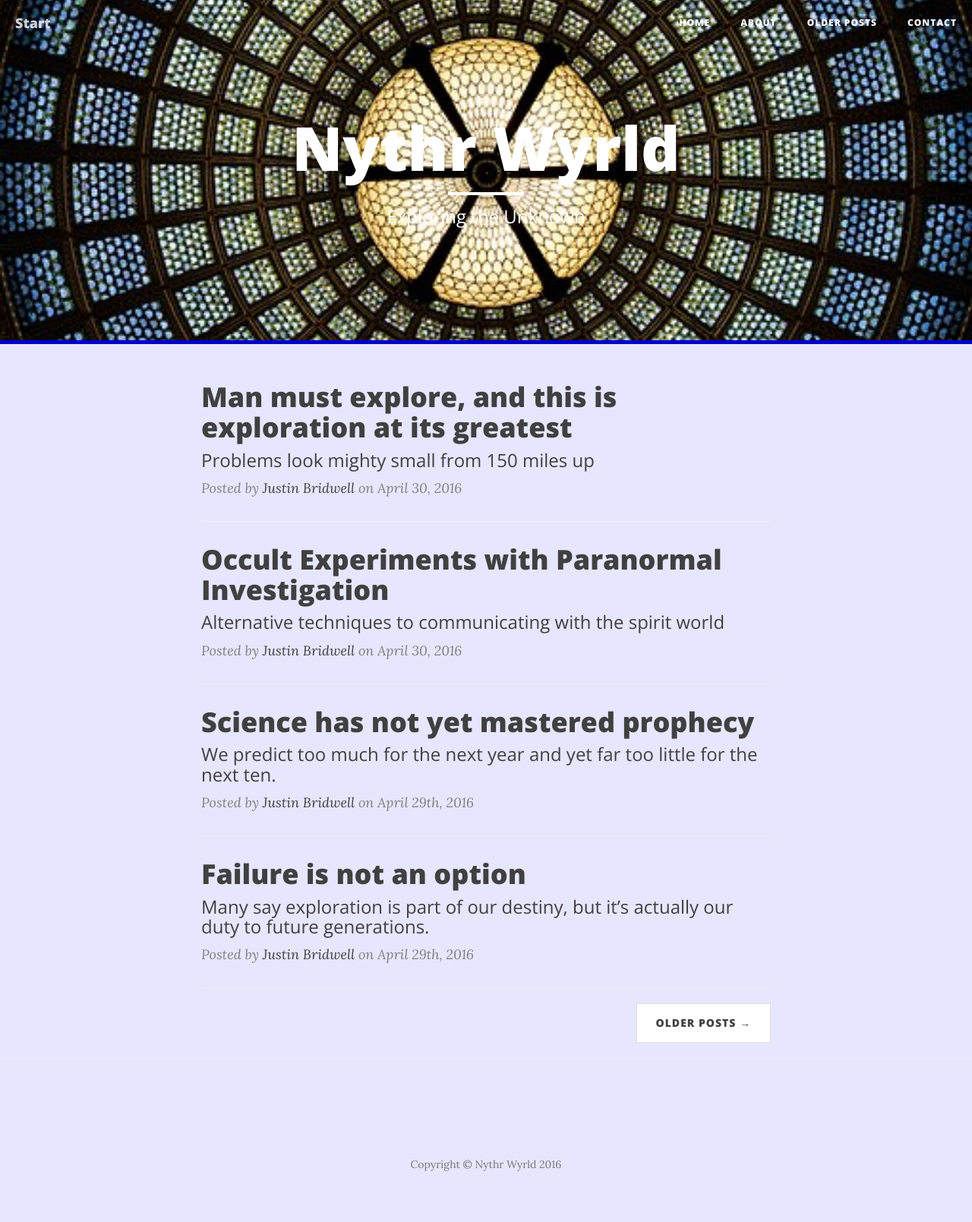
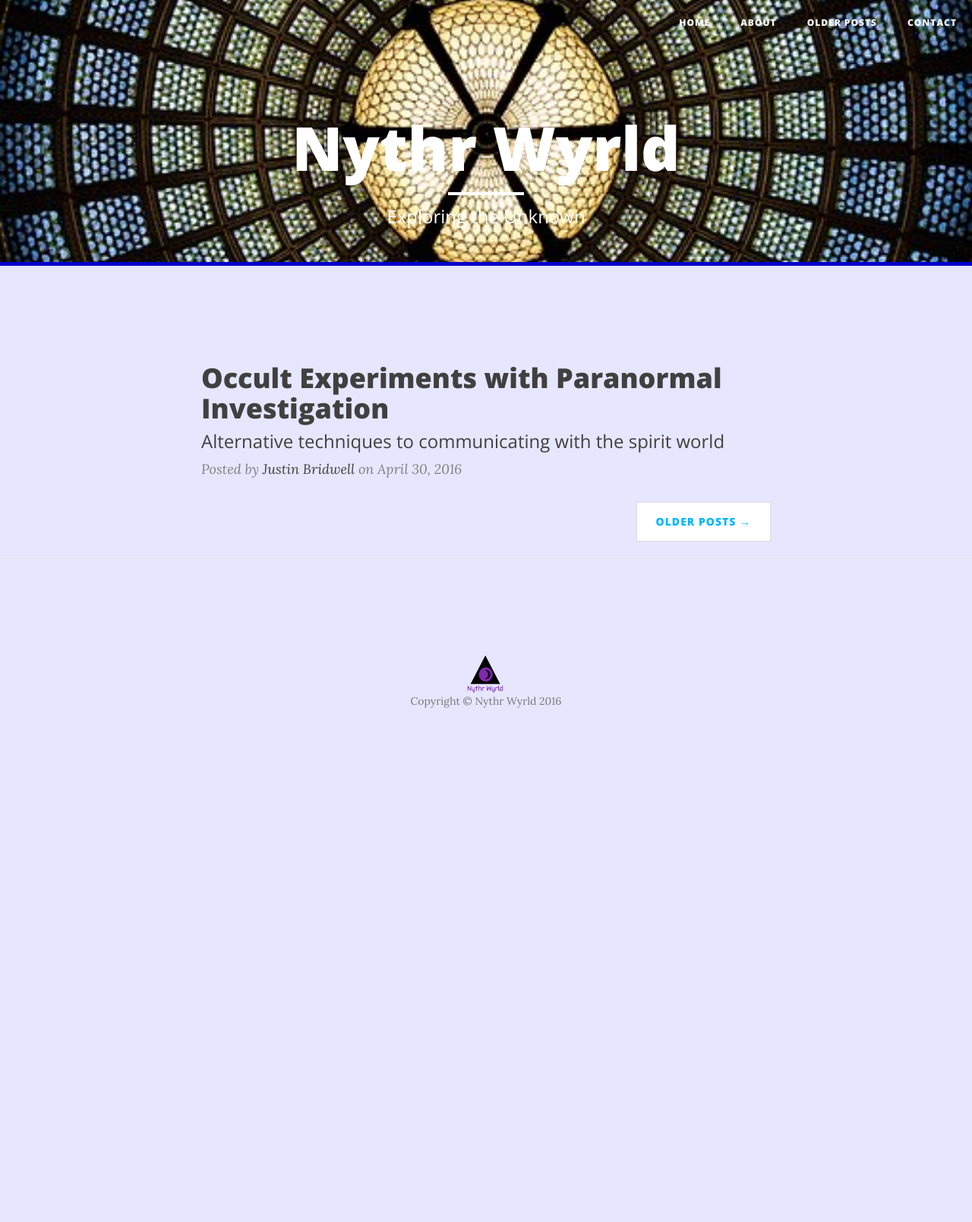
Before and after one commit to jcbridwe/nythrwyrld, a Node server app: page / in a window 1280 px wide. Shown: the whole page at 76% size. After the commit the page ends 932 px from the top, so only its background shows below. Run offline with Node 20, Linux system fonts and the light colour scheme; some libraries are stand-ins or nearby versions.

Commit message:
Fixed logo and added mail server

```diff
--- a/public/about.html
+++ b/public/about.html
@@ -16,6 +16,8 @@
 
     <!-- Custom CSS -->
     <link href="stylesheets/clean-blog.min.css" rel="stylesheet">
+     <!-- Style.css -->
+    <link href="stylesheets/style.css" rel="stylesheet">
 
     <!-- Custom Fonts -->
     <link href="http://maxcdn.bootstrapcdn.com/font-awesome/4.1.0/css/font-awesome.min.css" rel="stylesheet" type="text/css">
@@ -45,7 +47,6 @@
                     <span class="icon-bar"></span>
                     <span class="icon-bar"></span>
                 </button>
-                <a class="navbar-brand" href="index.html">Start</a>
             </div>
 
             <!-- Collect the nav links, forms, and other content for toggling -->
@@ -115,7 +116,8 @@
                             <span class='st_googleplus_large' displayText='Google +'></span>
                         </li>
                     </ul>
-                    <p class="copyright text-muted">Copyright &copy; Nythr Wyrld 2016</p>
+                    <p class="copyright text-muted"><img src="images/nythr_logo.png" alt="Nythr Wyrld" style="width:50px;height:50px;border:2px;">
+                    </br>Copyright &copy; Nythr Wyrld 2016</p>
                 </div>
             </div>
         </div>
--- a/public/contact.html
+++ b/public/contact.html
@@ -46,7 +46,6 @@
                     <span class="icon-bar"></span>
                     <span class="icon-bar"></span>
                 </button>
-                <a class="navbar-brand" href="index.html">Start</a>
             </div>
 
             <!-- Collect the nav links, forms, and other content for toggling -->
@@ -154,7 +153,8 @@
                             <span class='st_googleplus_large' displayText='Google +'></span>
                         </li>
                     </ul>
-                    <p class="copyright text-muted">Copyright &copy; Nythr Wyrld 2016</p>
+                    <p class="copyright text-muted"><img src="images/nythr_logo.png" alt="Nythr Wyrld" style="width:50px;height:50px;border:2px;">
+                    </br>Copyright &copy; Nythr Wyrld 2016</p>
                 </div>
             </div>
         </div>
--- a/public/index.html
+++ b/public/index.html
@@ -15,6 +15,9 @@
 
     <!-- Custom CSS -->
     <link href="stylesheets/clean-blog.min.css" rel="stylesheet">
+
+    <!-- Style.css -->
+    <link href="stylesheets/style.css" rel="stylesheet">
 
 
     <!-- Custom Fonts -->
@@ -46,7 +49,11 @@
                     <span class="icon-bar"></span>
                     <span class="icon-bar"></span>
                 </button>
-                <a class="navbar-brand" href="index.html">Start</a>
+<!--
+                <a class="navbar-brand" href="index.html">
+                    <img src="images/nythr_logo.png" alt="Nythr Wyrld" style="width:50px;height:50px;border:2px;">
+                </a>
+-->
             </div>
 
             <!-- Collect the nav links, forms, and other content for toggling -->
@@ -91,6 +98,7 @@
     <div class="container">
         <div class="row">
             <div class="col-lg-8 col-lg-offset-2 col-md-10 col-md-offset-1">
+<!--
                 <div class="post-preview">
                     <a href="post.html">
                         <h2 class="post-title">
@@ -102,7 +110,8 @@
                     </a>
                     <p class="post-meta">Posted by <a href="#">Justin Bridwell</a> on April 30, 2016</p>
                 </div>
-                <hr>
+-->
+<!--                <hr>-->
                 <div class="post-preview">
                     <a href="post.html">
                         <h2 class="post-title">
@@ -114,6 +123,7 @@
                     </a>
                     <p class="post-meta">Posted by <a href="#">Justin Bridwell</a> on April 30, 2016</p>
                 </div>
+<!--
                 <hr>
                 <div class="post-preview">
                     <a href="post.html">
@@ -139,6 +149,7 @@
                     <p class="post-meta">Posted by <a href="#">Justin Bridwell</a> on April 29th, 2016</p>
                 </div>
                 <hr>
+-->
                 <!-- Pager -->
                 <ul class="pager">
                     <li class="next">
@@ -167,7 +178,8 @@
                             <span class='st_googleplus_large' displayText='Google +'></span>
                         </li>
                     </ul>
-                    <p class="copyright text-muted">Copyright &copy; Nythr Wyrld 2016</p>
+                    <p class="copyright text-muted"><img src="images/nythr_logo.png" alt="Nythr Wyrld" style="width:50px;height:50px;border:2px;">
+                    </br>Copyright &copy; Nythr Wyrld 2016</p>
                 </div>
             </div>
         </div>
--- a/public/post.html
+++ b/public/post.html
@@ -45,7 +45,6 @@
                     <span class="icon-bar"></span>
                     <span class="icon-bar"></span>
                 </button>
-                <a class="navbar-brand" href="index.html">Start</a>
             </div>
 
             <!-- Collect the nav links, forms, and other content for toggling -->
@@ -153,7 +152,8 @@
                             <span class='st_googleplus_large' displayText='Google +'></span>
                         </li>
                     </ul>
-                    <p class="copyright text-muted">Copyright &copy;  Nythr World 2016</p>
+                    <p class="copyright text-muted"><img src="images/nythr_logo.png" alt="Nythr Wyrld" style="width:50px;height:50px;border:2px;">
+                    </br>Copyright &copy; Nythr Wyrld 2016</p>
                 </div>
             </div>
         </div>
--- a/public/stylesheets/style.css
+++ b/public/stylesheets/style.css
@@ -1,9 +1,14 @@
-body {
+/*body {
   padding: 50px;
   font: 14px "Lucida Grande", Helvetica, Arial, sans-serif;
   background-color: #e6e6ff;
-}
+}*/
 
 a {
   color: #00B7FF;
 }
+
+.intro-header {
+  max-width: 100%;
+  max-height: 350px;
+}
```
Also changed, not shown: public/images/nythr_logo.png (added), 1 other file.
